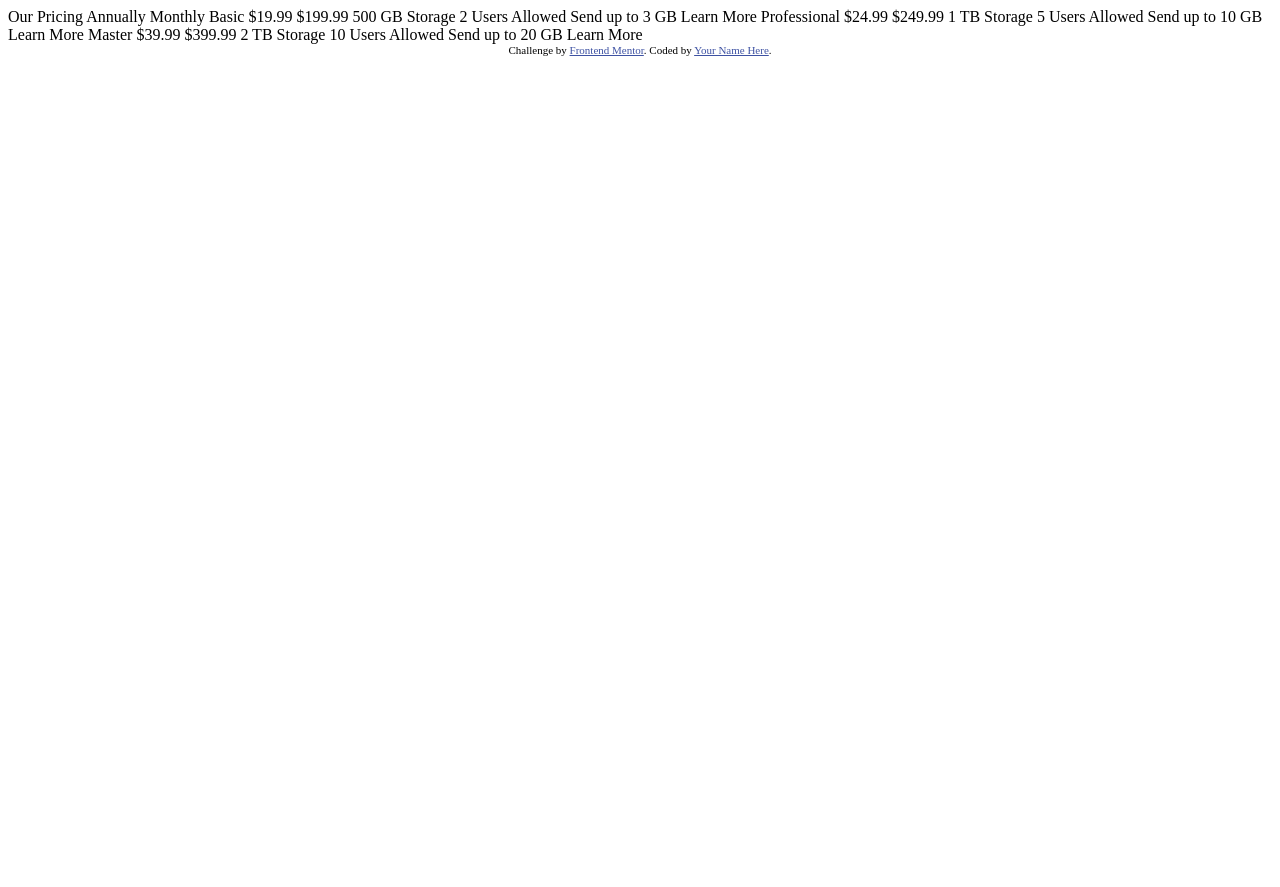
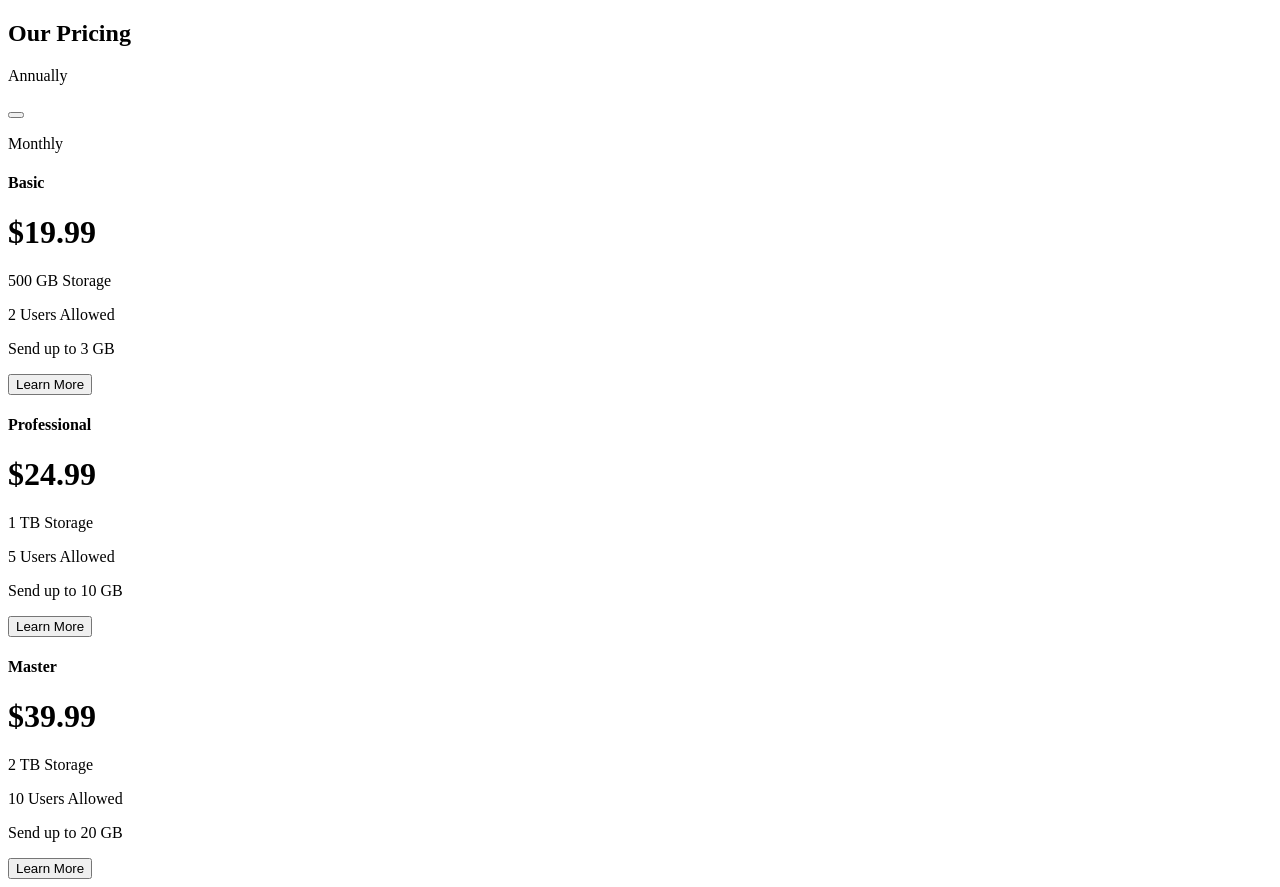
Before and after one commit to LesterLipreri/Frontend-Challenges, a plain HTML site: page index.html in a window 1280 px wide. Before the commit the page ends 800 px from the top, so only its background shows below. Drawn offline with Linux system fonts and the light colour scheme.

Commit message:
html hecho

```diff
--- a/index.html
+++ b/index.html
@@ -1,52 +1,52 @@
 <!DOCTYPE html>
 <html lang="en">
   <head>
-  <meta charset="UTF-8">
-  <meta name="viewport" content="width=device-width, initial-scale=1.0"> <!-- displays site properly based on user's device -->
+    <meta charset="UTF-8" />
+    <meta name="viewport" content="width=device-width, initial-scale=1.0" />
 
-  <link rel="icon" type="image/png" sizes="32x32" href="./images/favicon-32x32.png">
+    <link
+      rel="icon"
+      type="image/png"
+      sizes="32x32"
+      href="./images/favicon-32x32.png"
+    />
 
     <title>Frontend Mentor | [Challenge Name Here]</title>
-
-  <!-- Feel free to remove these styles or customise in your own stylesheet 👍 -->
-  <style>
-    .attribution { font-size: 11px; text-align: center; }
-    .attribution a { color: hsl(228, 45%, 44%); }
-  </style>
   </head>
   <body>
-
-  Our Pricing
-  Annually
-  Monthly
-
-  Basic
-  &dollar;19.99
-  &dollar;199.99
-  500 GB Storage
-  2 Users Allowed
-  Send up to 3 GB
-  Learn More
-
-  Professional
-  &dollar;24.99
-  &dollar;249.99
-  1 TB Storage
-  5 Users Allowed
-  Send up to 10 GB
-  Learn More
-
-  Master
-  &dollar;39.99
-  &dollar;399.99
-  2 TB Storage
-  10 Users Allowed
-  Send up to 20 GB
-  Learn More
-
-  <div class="attribution">
-    Challenge by <a href="https://www.frontendmentor.io?ref=challenge" target="_blank">Frontend Mentor</a>.
-    Coded by <a href="#">Your Name Here</a>.
+    <nav>
+      <h1>Our Pricing</h1>
+      <div class="flex">
+        <p>Annually</p>
+        <button></button>
+        <p>Monthly</p>
+      </div>
+    </nav>
+    <div class="container">
+      <div class="flex">
+        <h4>Basic</h4>
+        <h1>&dollar;19.99</h1>
+        <p>500 GB Storage</p>
+        <p>2 Users Allowed</p>
+        <p>Send up to 3 GB</p>
+        <button>Learn More</button>
+      </div>
+      <div class="flex">
+        <h4>Professional</h4>
+        <h1>&dollar;24.99</h1>
+        <p>1 TB Storage</p>
+        <p>5 Users Allowed</p>
+        <p>Send up to 10 GB</p>
+        <button>Learn More</button>
+      </div>
+      <div class="flex">
+        <h4>Master</h4>
+        <h1>&dollar;39.99</h1>
+        <p>2 TB Storage</p>
+        <p>10 Users Allowed</p>
+        <p>Send up to 20 GB</p>
+        <button>Learn More</button>
+      </div>
     </div>
   </body>
 </html>
```
Lines whose indentation alone changed are shown as unchanged.
